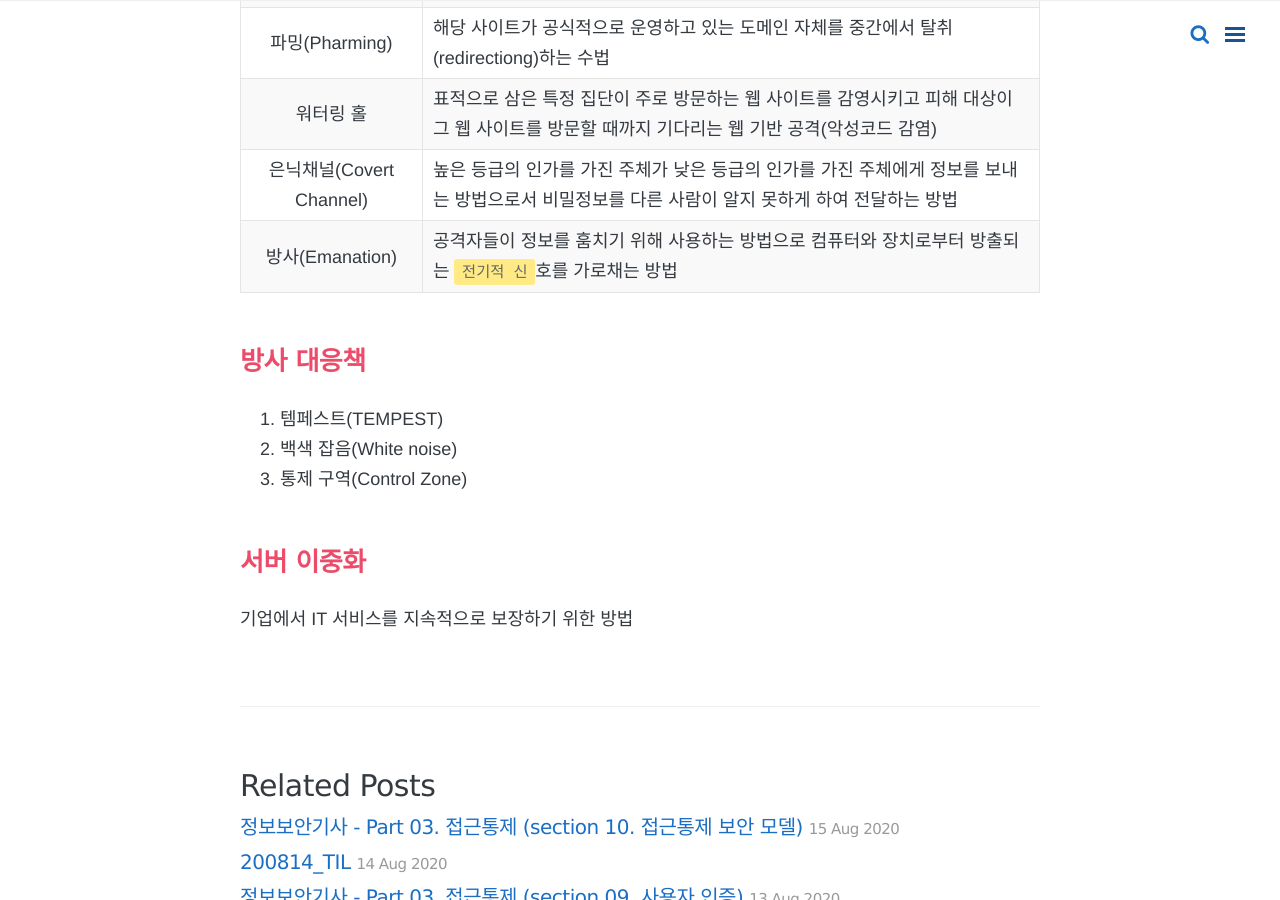
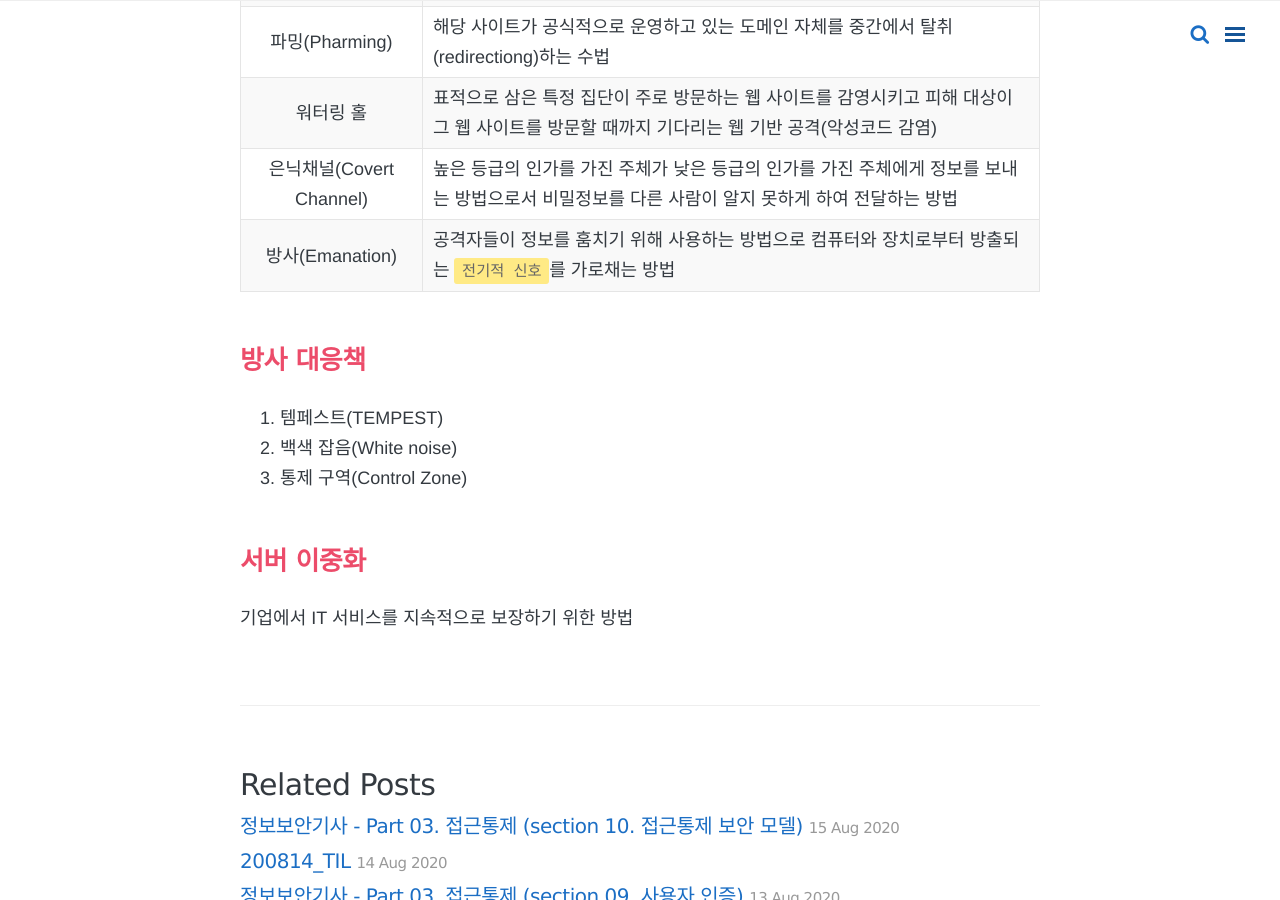
Before and after one commit to yeonsu1936/yeonsu1936.github.io, a Jekyll site: the page built from _posts/algisa/2020-08-15-Part3-section11.md, in a window 1280 px wide and 900 px high, scrolled down 1094 px. Built offline with Jekyll 4.4.1, drawn with Linux system fonts in a browser that asks for light colours; nearby versions of some CDN libraries; comment, search, counter and statistics services are not loaded.

```diff
--- a/_posts/algisa/2020-08-15-Part3-section11.md
+++ b/_posts/algisa/2020-08-15-Part3-section11.md
@@ -17,13 +17,13 @@ comments: true
 | 무차별 공격(Brute-force Attack) | 성공할 때까지 가능한 모든 조합의 경우의 수를 시도해 원하는 공격을 시도하는 해킹 방법 |
 | 레인보우 테이블을 이용한 공격 | 레인보우 테이블은 하나의 패스워드에서 시작해 특정한 변이 함수로 변이된 형태의 여러 패스워드를 생성 |
 | 사회공학(Social Engineering) | 일반적인 신뢰할 수 잇는 컴퓨터 프로그램, 이메일, 웹 사이트 등으로 위장하여 공격자 의도대로 희생자의 개인정보, 신용정보를 탈취하기 위해 악성코드를 설치하는 공격 방법 |
-| 피싱(Phishing) | 피싱은 개인정보(private data)와 낚시(fishing)의 합성어로, `개인정보를 낚는다`는 의미 |
+| 피싱(Phishing) | 피싱은 개인정보(private data)와 낚시(fishing)의 합성어로, **개인정보를 낚는다**는 의미 |
 | 스피어 피싱(Spear Phshing) | 신뢰할 만한 발신인으로 위장해 ID 및 패스워드 정보를 요구하는일종의 피싱 공격 |
 | 스미싱(Smishing) | SMS와 Phishing의 결합어로, 휴대폰 문자메시지를 이용하는 피싱 방법 |
 | 파밍(Pharming) | 해당 사이트가 공식적으로 운영하고 있는 도메인 자체를 중간에서 탈취(redirectiong)하는 수법 |
 | 워터링 홀 | 표적으로 삼은 특정 집단이 주로 방문하는 웹 사이트를 감영시키고 피해 대상이 그 웹 사이트를 방문할 때까지 기다리는 웹 기반 공격(악성코드 감염) |
 | 은닉채널(Covert Channel) | 높은 등급의 인가를 가진 주체가 낮은 등급의 인가를 가진 주체에게 정보를 보내는 방법으로서 비밀정보를 다른 사람이 알지 못하게 하여 전달하는 방법 |
-| 방사(Emanation) | 공격자들이 정보를 훔치기 위해 사용하는 방법으로 컴퓨터와 장치로부터 방출되는 `전기적 신`호를 가로채는 방법 |
+| 방사(Emanation) | 공격자들이 정보를 훔치기 위해 사용하는 방법으로 컴퓨터와 장치로부터 방출되는 `전기적 신호`를 가로채는 방법 |
 
 ## 방사 대응책
 1. 템페스트(TEMPEST)
```
